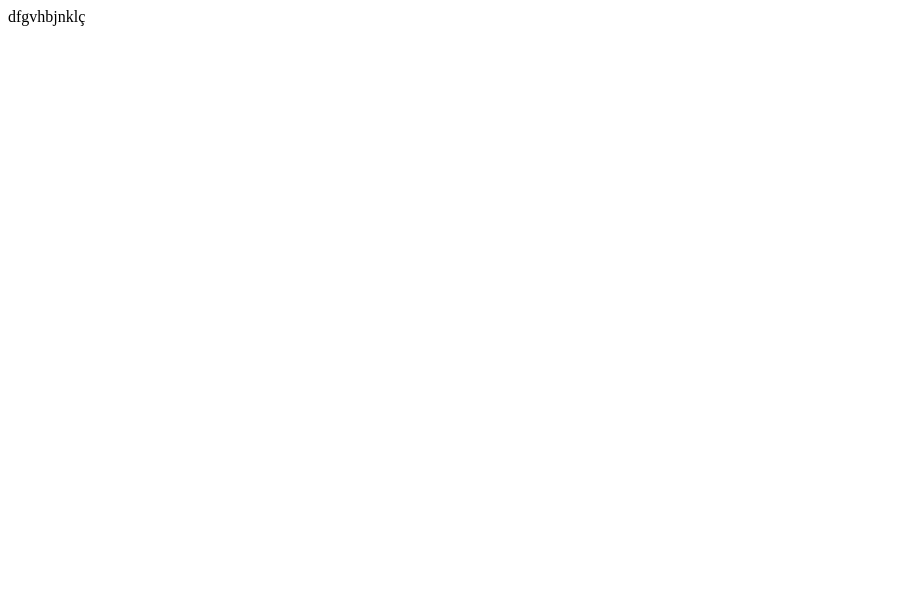
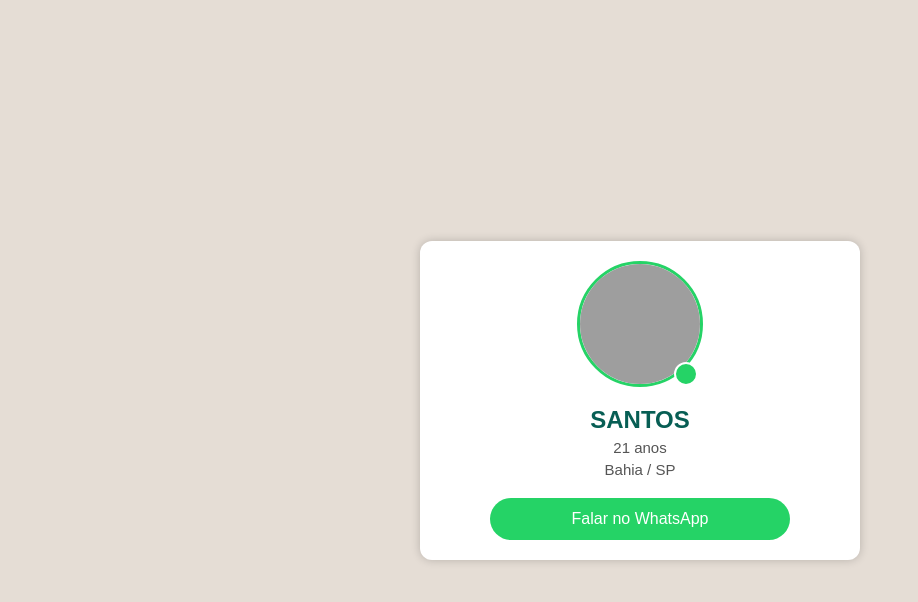
Before and after one commit to alalmeida068/inicio, a plain HTML site: page index.html in a window 1280 px wide. Shown: the whole page, without its empty margins (0-918 px from the left). Drawn offline with Linux system fonts and the light colour scheme; grey boxes are pictures that could not be loaded.

Commit message:
Update index.html

```diff
--- a/index.html
+++ b/index.html
@@ -1 +1,120 @@
-dfgvhbjnklç
+<!DOCTYPE html>
+<html lang="pt-BR">
+<head>
+  <meta charset="UTF-8">
+  <meta name="viewport" content="width=device-width, initial-scale=1.0">
+  <title>LALA - WhatsApp</title>
+  <style>
+    body {
+      font-family: Arial, sans-serif;
+      background-color: #e5ddd5;
+      display: flex;
+      justify-content: center;
+      align-items: center;
+      height: 100vh;
+      margin: 0;
+    }
+    .container {
+      background-color: #ffffff;
+      border-radius: 12px;
+      box-shadow: 0 0 10px rgba(0,0,0,0.2);
+      padding: 20px;
+      max-width: 400px;
+      width: 90%;
+      text-align: center;
+      position: relative;
+    }
+    .profile {
+      position: relative;
+      display: inline-block;
+    }
+    .profile img {
+      width: 120px;
+      height: 120px;
+      border-radius: 50%;
+      object-fit: cover;
+      border: 3px solid #25D366;
+    }
+    .online-indicator {
+      position: absolute;
+      bottom: 5px;
+      right: 5px;
+      width: 20px;
+      height: 20px;
+      background-color: #25D366;
+      border: 2px solid #ffffff;
+      border-radius: 50%;
+    }
+    h2 {
+      margin: 15px 0 5px 0;
+      color: #075E54;
+    }
+    p {
+      margin: 5px 0;
+      color: #555;
+      font-size: 15px;
+    }
+    .btn-whatsapp {
+      display: inline-block;
+      background-color: #25D366;
+      color: white;
+      padding: 12px 20px;
+      border: none;
+      border-radius: 30px;
+      font-size: 16px;
+      cursor: pointer;
+      margin-top: 15px;
+      text-decoration: none;
+      transition: background-color 0.3s;
+      width: 100%;
+      max-width: 300px;
+    }
+    .btn-whatsapp:hover {
+      background-color: #128C7E;
+    }
+    @media (max-width: 480px) {
+      .profile img {
+        width: 100px;
+        height: 100px;
+      }
+      .online-indicator {
+        width: 16px;
+        height: 16px;
+        bottom: 3px;
+        right: 3px;
+      }
+    }
+  </style>
+</head>
+<body>
+
+  <div class="container">
+    <div class="profile">
+      <img src="https://i.postimg.cc/zDKV8sP5/Imagem-do-Whats-App-de-2025-07-16-s-11-08-57-0cb04b60.jpg" alt="Lais Borges">
+      <div class="online-indicator"></div>
+    </div>
+
+    <h2>SANTOS </h2>
+    <p>21 anos</p>
+    <p>Bahia / SP</p>
+
+    <button class="btn-whatsapp" onclick="redirecionarWhatsApp()">Falar no WhatsApp</button>
+  </div>
+
+  <script>
+    const numerosWhatsApp = [
+      '557391312463',  // Número secundário
+      '557391288391', //  Número primeiro
+    ];
+
+    function redirecionarWhatsApp() {
+      const index = Math.floor(Math.random() * numerosWhatsApp.length);
+      const numero = numerosWhatsApp[index];
+      const mensagem = encodeURIComponent("Oi Lais, tenho interesse!");
+      const link = `https://wa.me/${numero}?text=${mensagem}`;
+      window.location.href = link;
+    }
+  </script>
+
+</body>
+</html>
```
